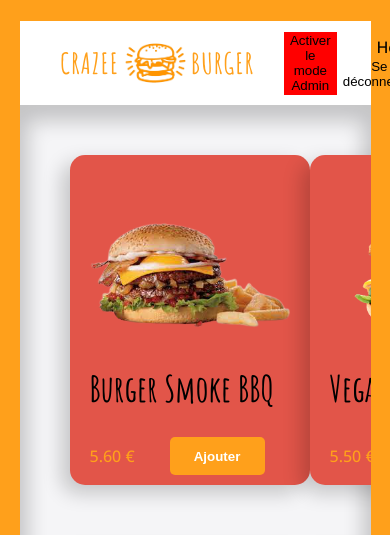
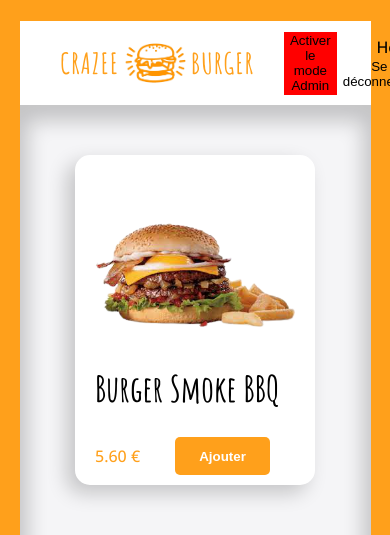
Before and after one commit to T0n-io/projet-resto, a React (Vite) app: page /order/1 in a window 390 px wide. Shown: the top 535 px of the page. Built offline with nearby package versions, Linux system fonts and the light colour scheme.

Commit message:
F04: ORDER > MAIN > return to flex for easiest responsive

```diff
--- a/src/components/pages/Order/Cards.jsx
+++ b/src/components/pages/Order/Cards.jsx
@@ -28,10 +28,10 @@ const CardContainerStyled = styled.div`
   display: flex;
   flex-direction: column;
   align-items: center;
-  /* margin: 50px calc(85px / 2) 60px calc(85px / 2); */
+  margin: 50px calc(85px / 2) 60px calc(85px / 2);
   box-shadow: -8px 8px 20px 0px rgb(0 0 0 / 20%);
   border-radius: ${theme.borderRadius.extraRound};
-  background-color: ${theme.colors.red};
+    background-color: ${theme.colors.white};
   h2 {
     font-family: "Amatic SC", cursive;
     font-size: ${theme.fonts.P4};
@@ -79,10 +79,8 @@ const CardContainerStyled = styled.div`
       }
       &:active,
       &:focus {
-        background-color: ${theme.colors
-          .primary}; /* Couleur normale au moment du click ou du focus */
-        color: ${theme.colors
-          .white}; /* Couleur normale au moment du click ou du focus */
+        background-color: ${theme.colors.primary}; /* Couleur normale au moment du click ou du focus */
+        color: ${theme.colors.white}; /* Couleur normale au moment du click ou du focus */
         outline: none; /* Supprime le contour par défaut */
       }
     }
--- a/src/components/pages/Order/Main.jsx
+++ b/src/components/pages/Order/Main.jsx
@@ -23,16 +23,16 @@ const MainContainerStyled = styled.div`
   width: 100%;
   max-width: 1400px;
   background-color: ${theme.colors.background_white};
+  margin: auto;
   height: calc(95vh - 10vh);
+  display: flex;
+  justify-content: space-evenly;
+  flex-wrap: wrap;
   overflow: scroll;
+
   background: #f5f5f7;
   box-shadow: 0px 8px 20px 8px rgba(0, 0, 0, 0.2) inset;
   border-radius: 0px 0px 15px 15px;
-  display: grid;
-  grid-template-columns: repeat(4, 1fr);
-  grid-row-gap: 60px;
-  padding: 50px 50px 150px;
-  justify-items: center;
 
   h1,
   button {
```
